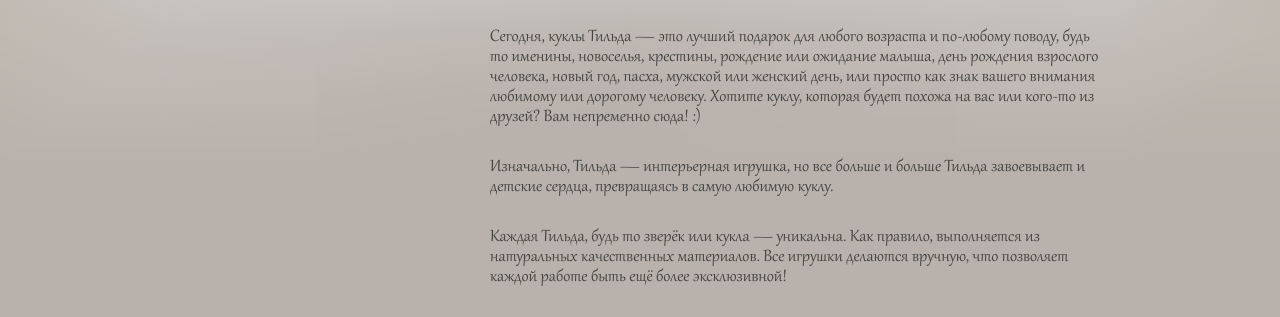
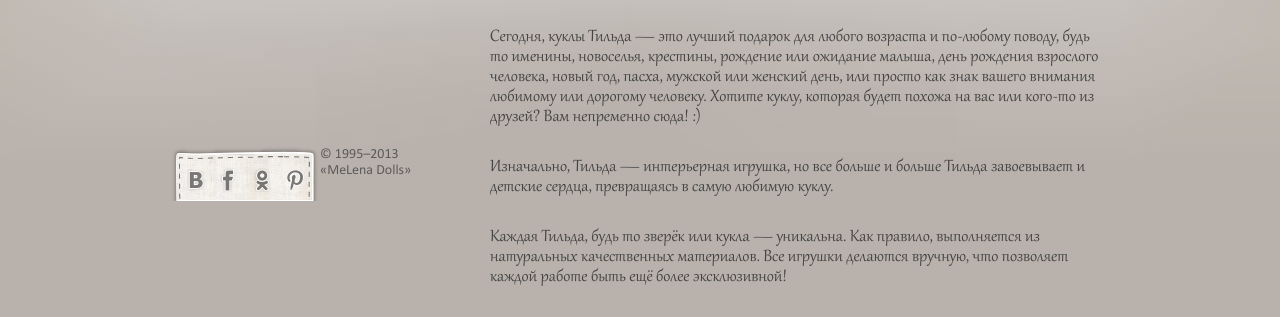
Before and after one commit to FladeX/fladex.github.com, a plain HTML site: page vstk-melenadolls/index.html in a window 1280 px wide. Shown: the part 599-916 px from the top of the page. Drawn offline with Linux system fonts and the light colour scheme.

Commit message:
add fixed position to footer block

```diff
--- a/vstk-melenadolls/css/style.css
+++ b/vstk-melenadolls/css/style.css
@@ -103,7 +103,10 @@
   line-height: 20px;
 }
 .banner__currency {}
-.footer {}
+.footer {
+  bottom: 0;
+  position: fixed;
+}
 .footer__social {
   background: url('../img/bg_social.png') no-repeat;
   float: left;
```
